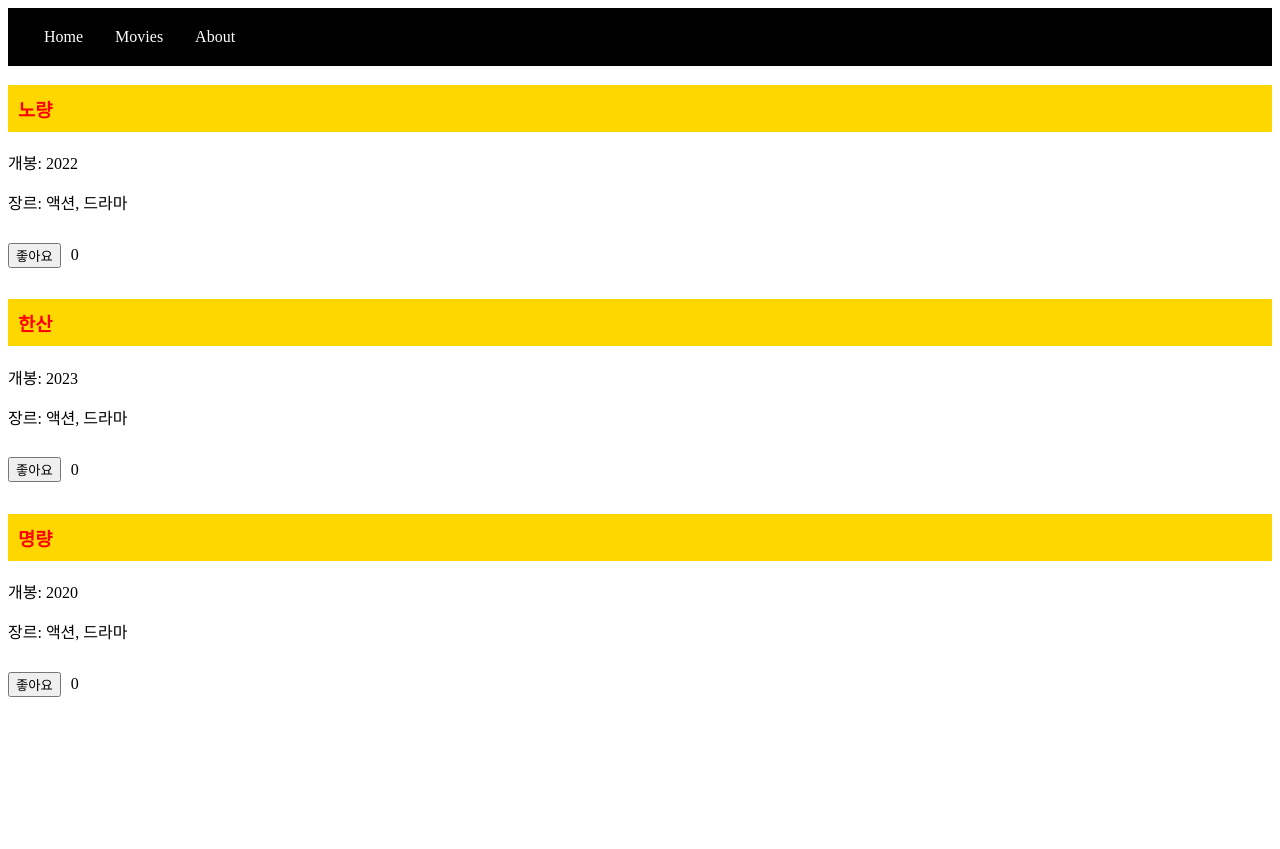
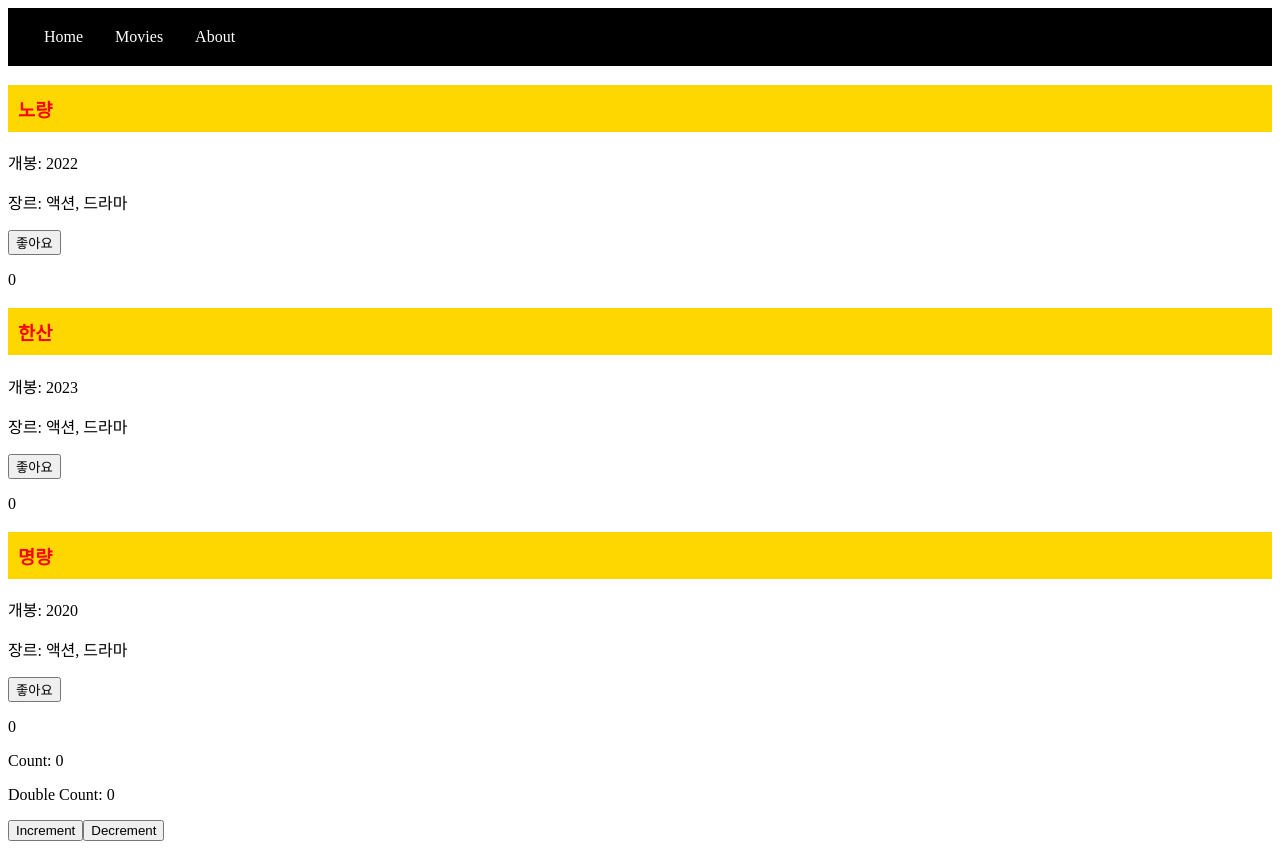
Before and after one commit to cyheo/app-vue, a Vue app: page / in a window 1280 px wide. Before the commit the page ends 800 px from the top, so only its background shows below. Built offline with nearby package versions, Linux system fonts and the light colour scheme.

Commit message:
reset edf7dab

```diff
--- a/package.json
+++ b/package.json
@@ -9,6 +9,7 @@
   },
   "dependencies": {
     "core-js": "^3.8.3",
+    "pinia": "^2.2.6",
     "vue": "^3.2.13"
   },
   "devDependencies": {
--- a/src/App.vue
+++ b/src/App.vue
@@ -1,15 +1,24 @@
 <template>
   <NaviBar />
   <MovieInfo :data="data" @increase="increase($event)"/>
+  <p>Count: {{ counterStore.count }}</p>
+  <p>Double Count: {{ counterStore.doubleCount }}</p>
+  <button @click="counterStore.increment">Increment</button>
+  <button @click="counterStore.decrement">Decrement</button>
 </template>
 
 <script>
-  import data from './assets/movies'
-  import MoviInfo from './components/MovieInfo.vue';
-  import NaviBar from './components/NaviBar.vue';
+  import data from '@/assets/movies'
+  import MoviInfo from '@/components/MovieInfo.vue';
+  import NaviBar from '@/components/NaviBar.vue';
+  import { useCounterStore } from '@/stores/counter';
 
   export default {
     name: 'App',
+    setup() {
+      const counterStore = useCounterStore();
+      return { counterStore };
+    },
     data() {
       return {
         isModal: false,
--- a/src/components/MovieInfo.vue
+++ b/src/components/MovieInfo.vue
@@ -21,8 +21,6 @@
 
 <style>
   .box {
-    display: flex;
-    align-items: center;
-    gap: 10px;
+    float: flex;
   }
 </style>
--- a/src/main.js
+++ b/src/main.js
@@ -1,4 +1,9 @@
-import { createApp } from 'vue'
+import { createApp } from 'vue';
 import App from './App.vue'
+import { createPinia } from 'pinia';
 
-createApp(App).mount('#app')
+const app = createApp(App);
+const pinia = createPinia();
+
+app.use( pinia );
+app.mount('#app');
--- /dev/null
+++ b/src/stores/counter.js
@@ -0,0 +1,18 @@
+import { defineStore } from 'pinia';
+
+export const useCounterStore = defineStore( 'counter', {
+    state: () => ({
+        count: 0,
+    }),
+    getters: {
+        doubleCount: (state) => state.count * 2
+    },
+    actions: {
+        increment() {
+            this.count++;
+        },
+        decrement() {
+            this.count--;
+        }
+    }
+});
```
Also changed, not shown: src/components/Counter.vue (added, +17 -0 lines), 1 other file (tests, documents, lock files or other folders).
